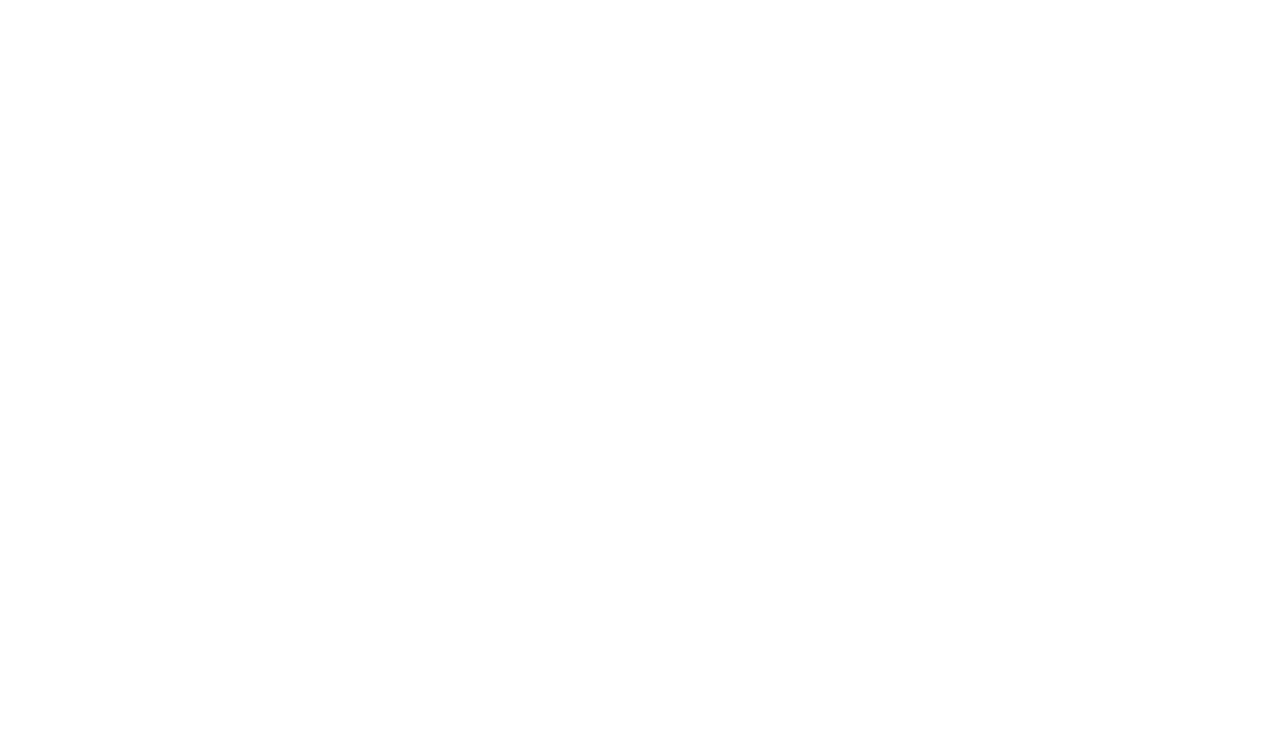
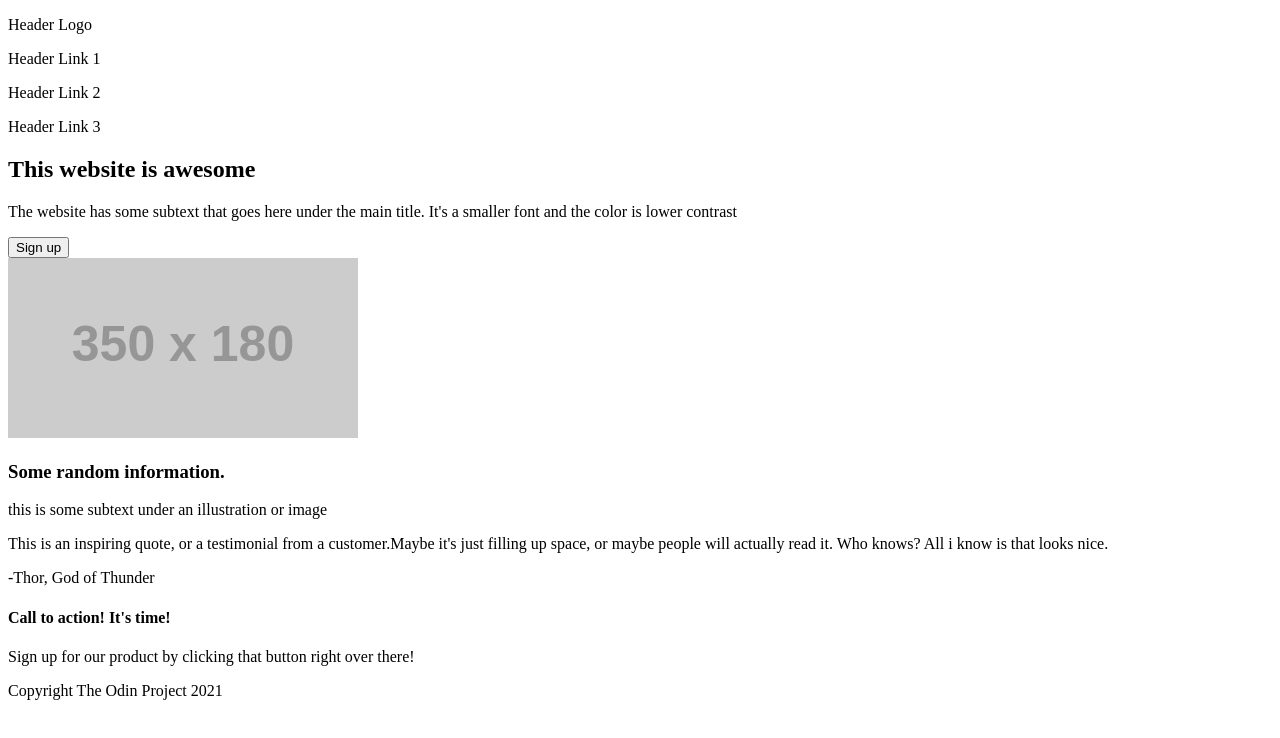
Before and after one commit to piyakker/landing-page, a plain HTML site: page index.html in a window 1280 px wide. Drawn offline with Linux system fonts and the light colour scheme; placeholder pictures from the web are drawn by us.

Commit message:
initial html

```diff
--- a/index.html
+++ b/index.html
@@ -1,5 +1,6 @@
 <!DOCTYPE html>
 <html lang="en">
+
 <head>
   <meta charset="UTF-8">
   <meta http-equiv="X-UA-Compatible" content="IE=edge">
@@ -7,7 +8,54 @@
   <title>Landing Page</title>
   <link rel="stylesheet" href="style.css">
 </head>
+
 <body>
+  <section class="hero">
+    <div class="nav">
+      <p class="logo">Header Logo</p>
+      <div class="header-links">
+        <p class="link one">Header Link 1</p>
+        <p class="link two">Header Link 2</p>
+        <p class="link three">Header Link 3</p>
+      </div>
+    </div>
+    <div>
+      <div class="hero-text">
+        <h2>This website is awesome</h2>
+        <p>The website has some subtext that goes here under the main title. It's a smaller font and the color is lower
+          contrast</p>
+        <button class="btn">Sign up</button>
+      </div>
+      <img src="https://fakeimg.pl/350x180/">
+    </div>
+  </section>
+  <section class="sub">
+    <h3>Some random information.</h3>
+    <div>
+      <div class="subimage">
+        <div class="image"></div>
+        <p class="subtext">this is some subtext under an illustration or image</p>
+      </div>
+    </div>
+  </section>
+  <section class="quotation">
+    <div class="quote">
+      <p class="text">This is an inspiring quote, or a testimonial from a customer.Maybe it's just filling up space, or
+        maybe people will actually read it. Who knows? All i know is that looks nice.</p>
+      <p class="person">-Thor, God of Thunder</p>
+    </div>
+  </section>
+  <section class="action">
+    <div class="box">
+      <div class="box-text">
+        <h4>Call to action! It's time!</h4>
+        <p>Sign up for our product by clicking that button right over there!</p>
+      </div>
+    </div>
+  </section>
+  <footer>
+    <p class="copyright">Copyright The Odin Project 2021</p>
+  </footer>
+</body>
 
-</body>
 </html>
```
